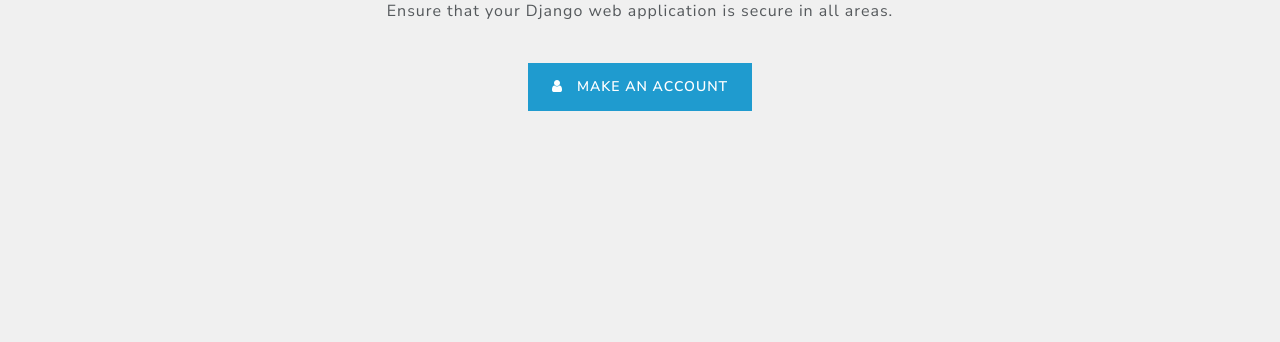
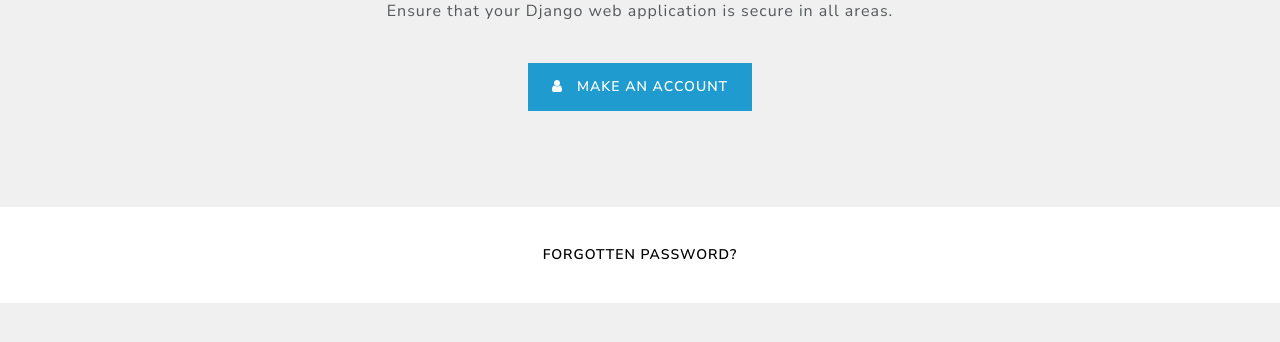
Before and after one commit to josh1506/udemy-django-ultimate-web-security, a Django app: page / in a window 1280 px wide. Shown: the part 294-636 px from the top of the page. Run offline with Django 5.2, Linux system fonts and the light colour scheme; some libraries are stand-ins or nearby versions.

Commit message:
Section 9: Password management

```diff
--- a/secureapp/templates/index.html
+++ b/secureapp/templates/index.html
@@ -88,6 +88,12 @@
 
 </body>
 
+<br><br><br><br>
+
+<footer class="navbar navbar-expand-lg navbar-light bg-white justify-content-center">
+    <a class="btn btn-secondary" type="button" href="{% url 'reset_password' %}">Forgotten password?</a>
+</footer>
+
 <script src="https://code.jquery.com/jquery-3.3.1.slim.min.js"
         integrity="sha384-q8i/X+965DzO0rT7abK41JStQIAqVgRVzpbzo5smXKp4YfRvH+8abtTE1Pi6jizo"
         crossorigin="anonymous"></script>
--- /dev/null
+++ b/secureapp/templates/password/password-reset-complete.html
@@ -0,0 +1,5 @@
+<h3>Password reset complete</h3>
+
+<p>Your password has been set. You may go ahead and log in now.</p>
+
+<a href="{% url 'two_factor:login' %}">Login</a>
--- /dev/null
+++ b/secureapp/templates/password/password-reset-sent.html
@@ -0,0 +1,3 @@
+<h3>Password reset sent</h3>
+
+<p>We've emailed you instructions for setting a new password!</p>
--- a/secureapp/urls.py
+++ b/secureapp/urls.py
@@ -1,4 +1,6 @@
 from django.urls import path
+
+from django.contrib.auth import views as auth_views
 
 from . import views
 
@@ -8,4 +10,17 @@
     path('dashboard', views.dashboard, name='dashboard'),
     path('logout', views.logout, name='logout'),
     path('account-locked', views.account_locked, name='account-locked'),
+
+    # Password management
+    # 1 - Allow us to enter in our email in order to receive a password reset link
+    path('reset_password', auth_views.PasswordResetView.as_view(template_name='password/password-reset.html'), name='reset_password'),
+
+    # 2 - Show a success message stating that an email was sent to reset our password
+    path('reset_password_sent', auth_views.PasswordResetDoneView.as_view(template_name='password/password-reset-sent.html'), name='password_reset_done'),
+
+    # 3 - Send a link to our email, so that we can reset our password
+    path('reset/<uidb64>/<token>/', auth_views.PasswordResetConfirmView.as_view(template_name='password/password-reset-form.html'), name='password_reset_confirm'),
+
+    # 4 - Show a success message stating that our password was changed
+    path('reset_password_complete', auth_views.PasswordResetCompleteView.as_view(template_name='password/password-reset-complete.html'), name='password_reset_complete'),
 ]
--- a/webchecklist/settings.py
+++ b/webchecklist/settings.py
@@ -178,3 +178,7 @@
 AXES_RESET_ON_SUCCESS = True  # Reset failed login attempts
 AXES_LOCKOUT_TEMPLATE = 'account_locked.html'  # Add a costume template
 AXES_LOCKOUT_PARAMETERS = ["username"]
+
+# SMTP configuration
+EMAIL_BACKEND = 'django.core.mail.backends.console.EmailBackend'
+DEFAULT_FROM_EMAIL = 'test@example.com'
```
Also changed, not shown: secureapp/templates/password/password-reset-form.html (added, +12 -0 lines), secureapp/templates/password/password-reset.html (added, +12 -0 lines).
